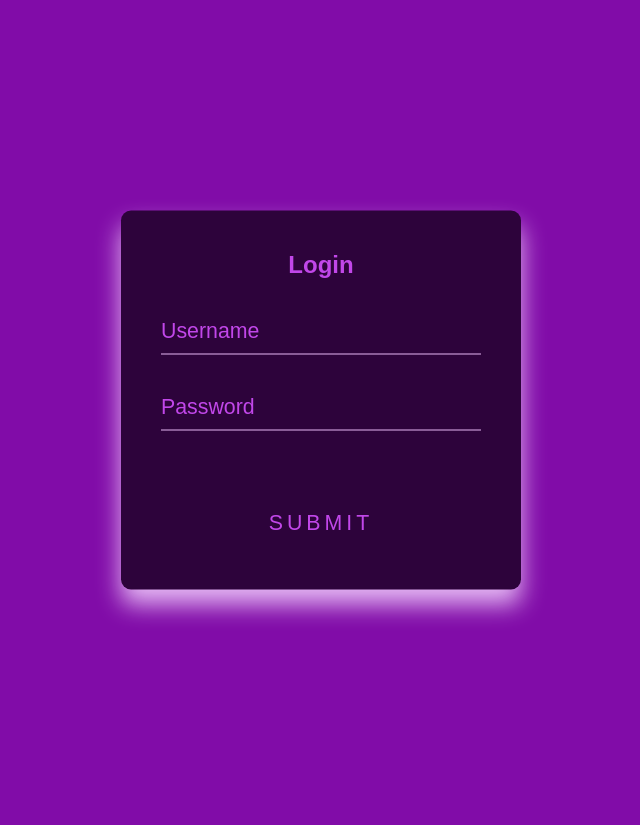
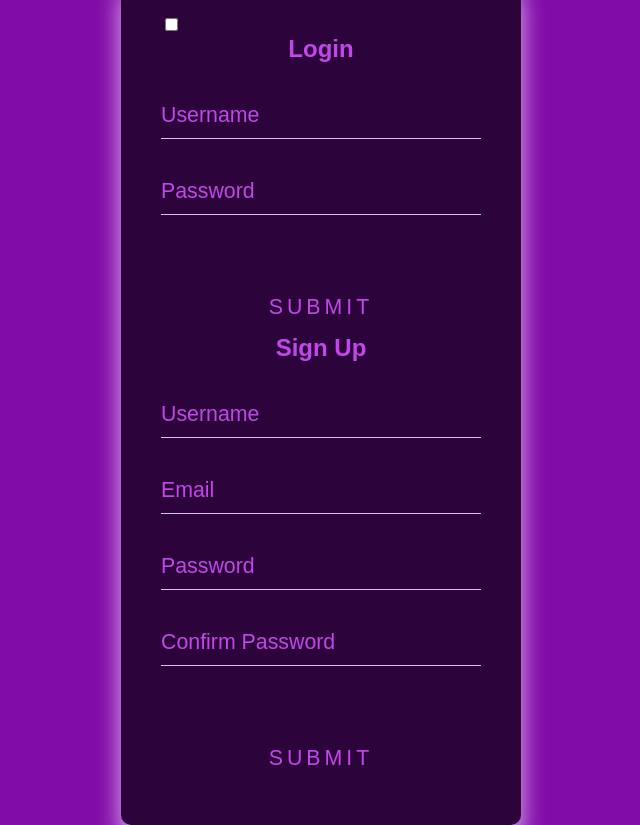
Before and after one commit to RyanGuinchard/LoginForm, a plain HTML site: page index.html in a window 1280 px wide. Shown: the whole page, without its empty margins (319-959 px from the left). Before the commit the page ends 800 px from the top, so only its background shows below. Drawn offline with Linux system fonts and the light colour scheme.

Commit message:
Added SignUp Form

```diff
--- a/index.html
+++ b/index.html
@@ -8,7 +8,11 @@
   </head>
   <body>
     <div class="login-box">
-      <form>
+        <label class="switch">
+            <input type="checkbox">
+            <span class="slider round"></span>
+        </label>
+      <form id="login-form">
         <h2>Login</h2>
         <div class="user-box">
           <input type="text" name="" required />
@@ -28,6 +32,34 @@
           </a>
         </div>
       </form>
+      <form id="signup-form">
+        <h2>Sign Up</h2>
+        <div class="user-box">
+            <input type="text" name="" required />
+            <label>Username</label>
+        </div>
+        <div class="user-box">
+            <input type="text" name="" required />
+            <label>Email</label>
+        </div>
+          <div class="user-box">
+            <input type="password" name="" required />
+            <label>Password</label>
+          </div>
+          <div class="user-box">
+            <input type="password" name="" required />
+            <label>Confirm Password</label>
+          </div>
+          <div class="submit-box">
+            <a href="#">
+              <span></span>
+              <span></span>
+              <span></span>
+              <span></span>
+              submit
+            </a>
+      </form>
     </div>
+    <script src="toggle.js"></script>
   </body>
 </html>
```
